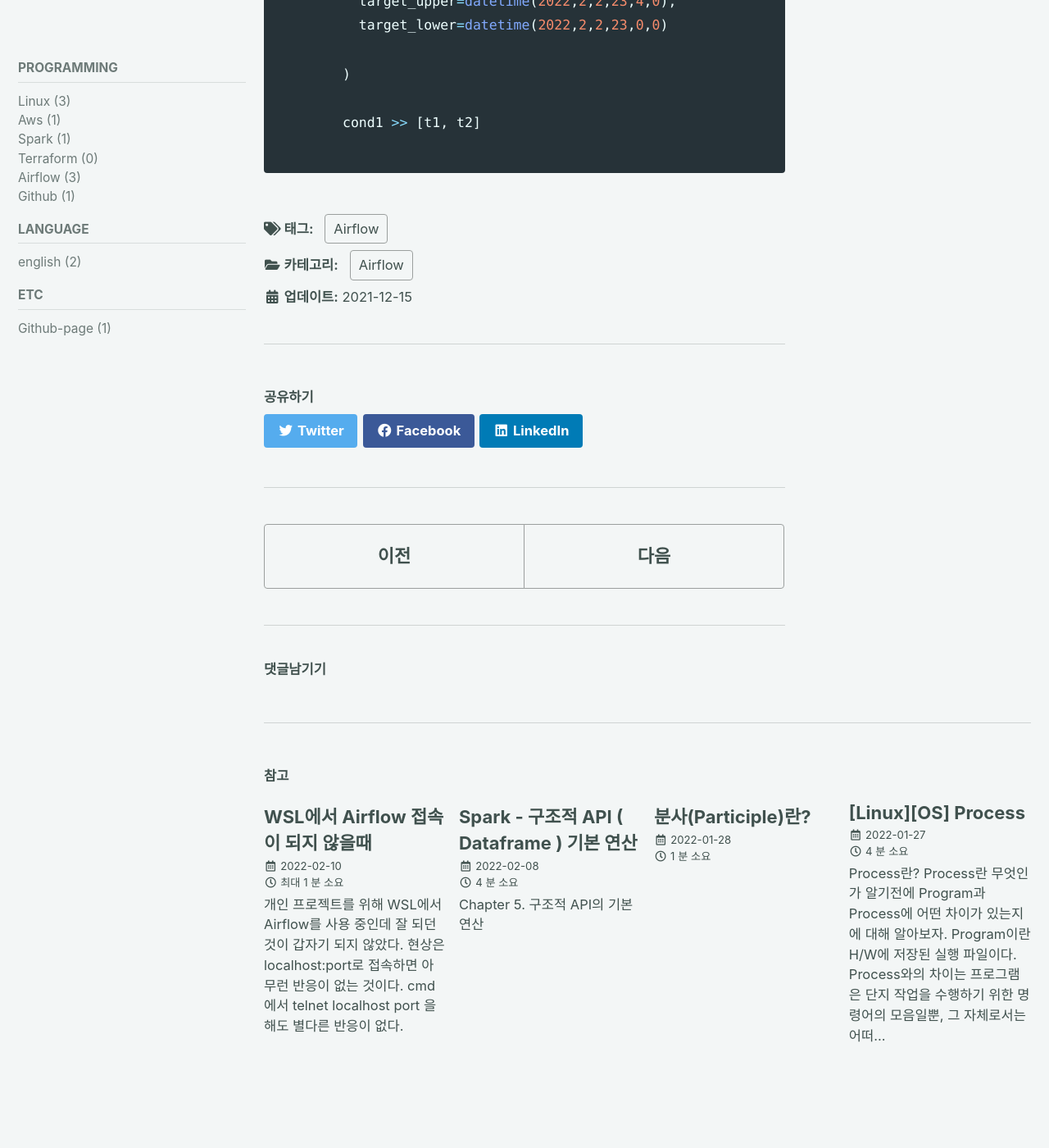
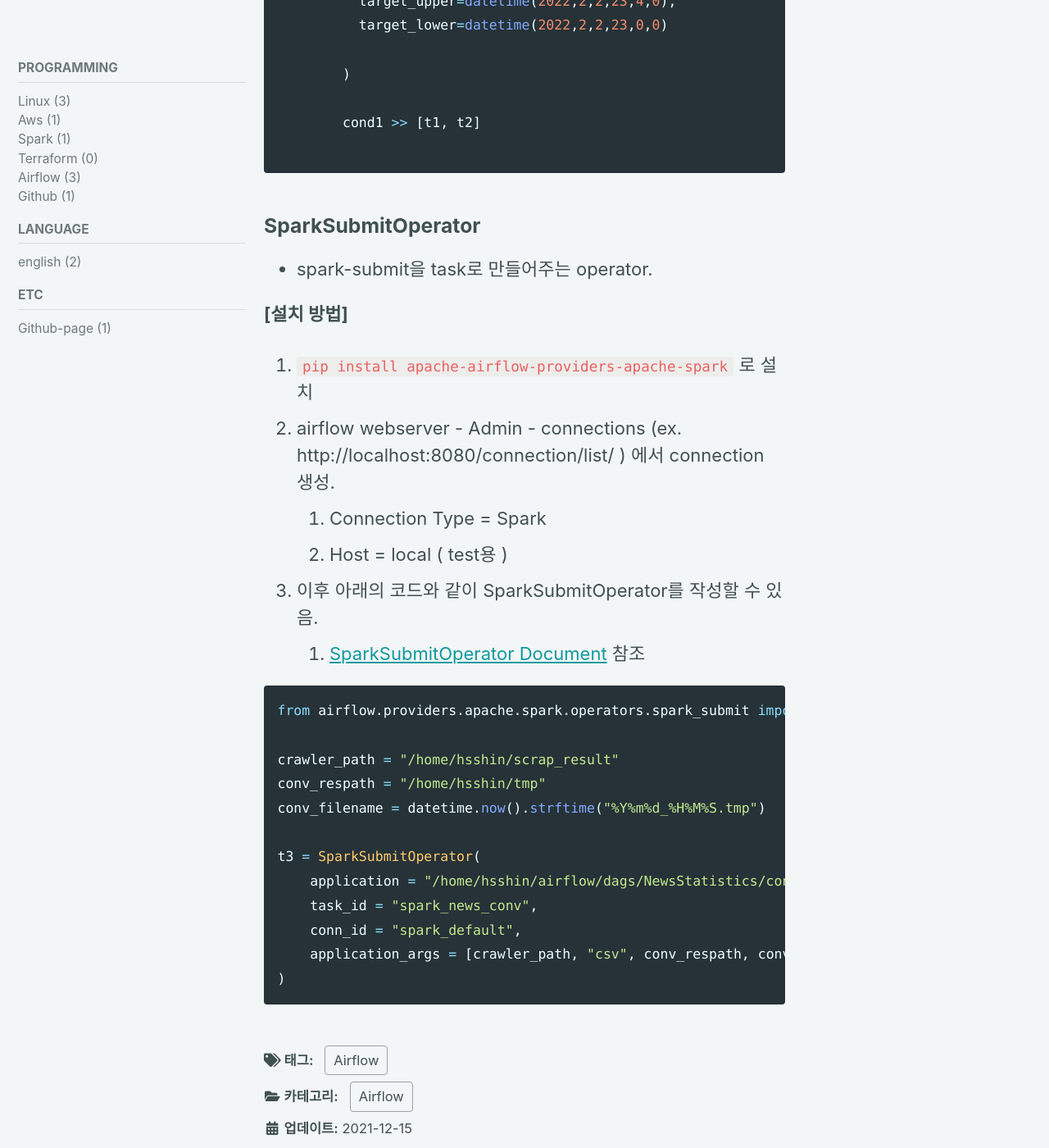
Before and after one commit to dlgldgldgld/dlgldgldgld.github.io, a Jekyll site: the page built from _posts/Airflow/2021-12-15-Airflow_Operator.md, in a window 1280 px wide and 1400 px high, scrolled down 5702 px. Shown: the whole window at 82% size. Built offline with Jekyll 4.4.1, drawn with Linux system fonts in a browser that asks for light colours; cached includes are drawn as plain includes; comment, search, counter and statistics services are not loaded; some of the changed text lies outside the part shown.

Commit message:
Airflow Operator 수정

````diff
--- a/_posts/Airflow/2021-12-15-Airflow_Operator.md
+++ b/_posts/Airflow/2021-12-15-Airflow_Operator.md
@@ -160,3 +160,29 @@ with DAG( dag_id = 'tutorial_2',
         cond1 >> [t1, t2]
 
 ```
+
+### SparkSubmitOperator
+- spark-submit을 task로 만들어주는 operator.
+
+**[설치 방법]**
+1. `pip install apache-airflow-providers-apache-spark` 로 설치
+2. airflow webserver - Admin - connections (ex. http://localhost:8080/connection/list/ ) 에서 connection 생성.
+   1. Connection Type = Spark
+   2. Host = local ( test용 )
+3. 이후 아래의 코드와 같이 SparkSubmitOperator를 작성할 수 있음.
+   1. [SparkSubmitOperator Document](https://airflow.apache.org/docs/apache-airflow-providers-apache-spark/stable/_api/airflow/providers/apache/spark/operators/spark_submit/index.html?highlight=sparksubmitoperator#airflow.providers.apache.spark.operators.spark_submit.SparkSubmitOperator) 참조
+
+``` python
+from airflow.providers.apache.spark.operators.spark_submit import SparkSubmitOperator
+
+crawler_path = "/home/hsshin/scrap_result"
+conv_respath = "/home/hsshin/tmp"
+conv_filename = datetime.now().strftime("%Y%m%d_%H%M%S.tmp")
+
+t3 = SparkSubmitOperator(
+    application = "/home/hsshin/airflow/dags/NewsStatistics/converter.py",
+    task_id = "spark_news_conv",
+    conn_id = "spark_default",
+    application_args = [crawler_path, "csv", conv_respath, conv_filename]
+)
+```
````
